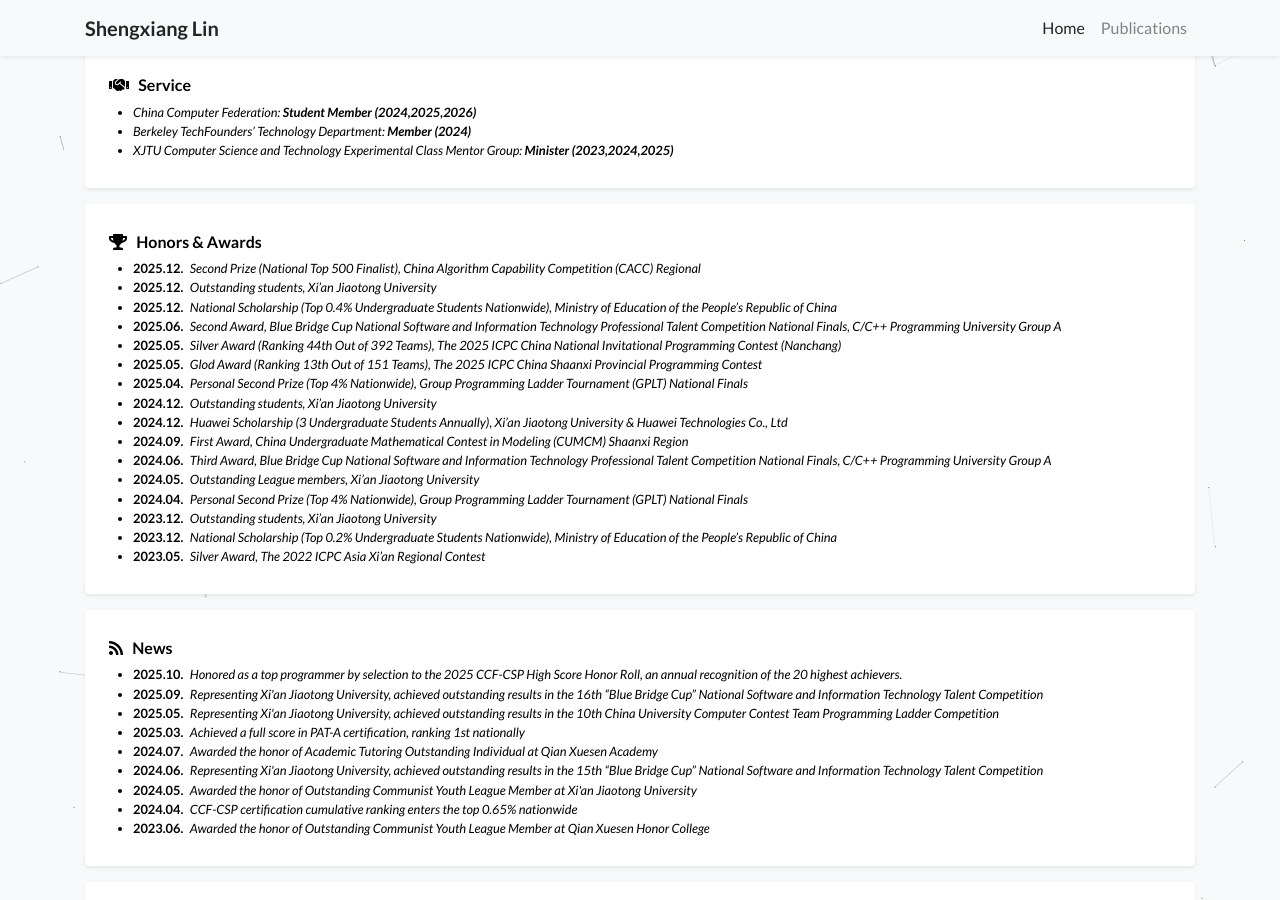
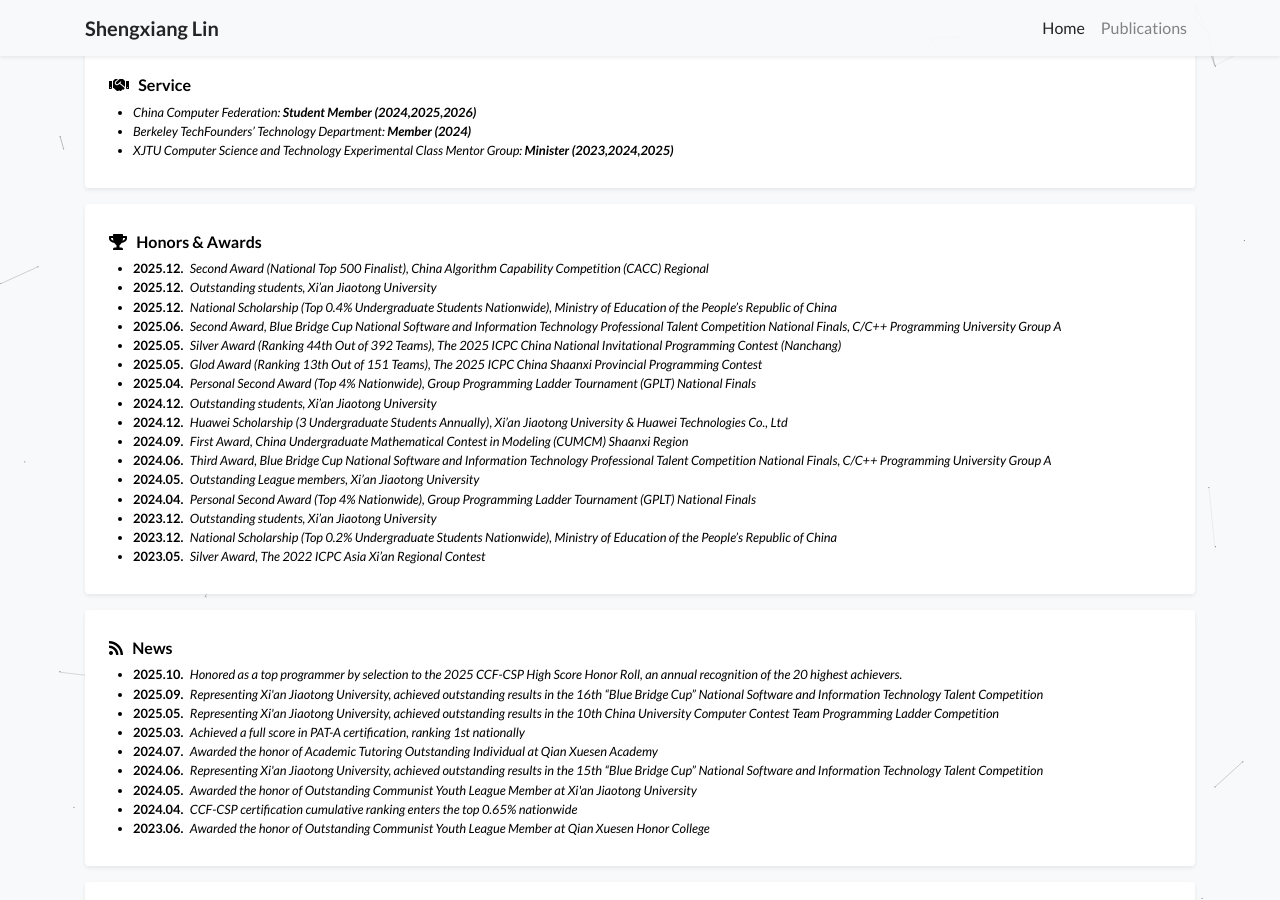
Before and after one commit to Shengxiang-Lin/Shengxiang-Lin.github.io, a Jekyll site: the page built from index.html, in a window 1280 px wide and 900 px high, scrolled down 919 px. Built offline with Jekyll 4.4.1, drawn with Linux system fonts in a browser that asks for light colours; a style sheet for code colours, icons or effects is not loaded; grey boxes are pictures that could not be loaded.

Commit message:
Update profile.yml

```diff
--- a/_data/profile.yml
+++ b/_data/profile.yml
@@ -69,7 +69,7 @@
 
 
 awards:
-- name: Second Prize (National Top 500 Finalist), China Algorithm Capability Competition (CACC) Regional
+- name: Second Award (National Top 500 Finalist), China Algorithm Capability Competition (CACC) Regional
   date: 2025.12
 - name: Outstanding students, Xi’an Jiaotong University
   date: 2025.12
@@ -84,7 +84,7 @@
 - name: Glod Award (Ranking 13th Out of 151 Teams), The 2025 ICPC China Shaanxi Provincial Programming Contest
   date: 2025.05
   url: "https://Shengxiang-Lin.github.io/assets/cv/Glod%20Award%2CThe%202025-2026%20ICPC%20China%20Shaanxi%20Provincial%20Programming%20Contest.pdf"
-- name: Personal Second Prize (Top 4% Nationwide), Group Programming Ladder Tournament (GPLT) National Finals
+- name: Personal Second Award (Top 4% Nationwide), Group Programming Ladder Tournament (GPLT) National Finals
   date: 2025.04
   url: "https://Shengxiang-Lin.github.io/assets/cv/2025%20Team%20Programming%20Ladder%20Competition%20National%20Finals.pdf"
 - name: Outstanding students, Xi’an Jiaotong University
@@ -102,7 +102,7 @@
 - name: Outstanding League members, Xi’an Jiaotong University
   date: 2024.05
   url: "https://Shengxiang-Lin.github.io/assets/cv/Outstanding%20League%20members%2C%20Xi%E2%80%99an.pdf"
-- name: Personal Second Prize (Top 4% Nationwide), Group Programming Ladder Tournament (GPLT) National Finals
+- name: Personal Second Award (Top 4% Nationwide), Group Programming Ladder Tournament (GPLT) National Finals
   date: 2024.04
   url: "https://Shengxiang-Lin.github.io/assets/cv/Personal%20Second%20Prize%2C%20Group%20Programming%20Ladder%20Tourn.pdf"
 - name: Outstanding students, Xi’an Jiaotong University
```
